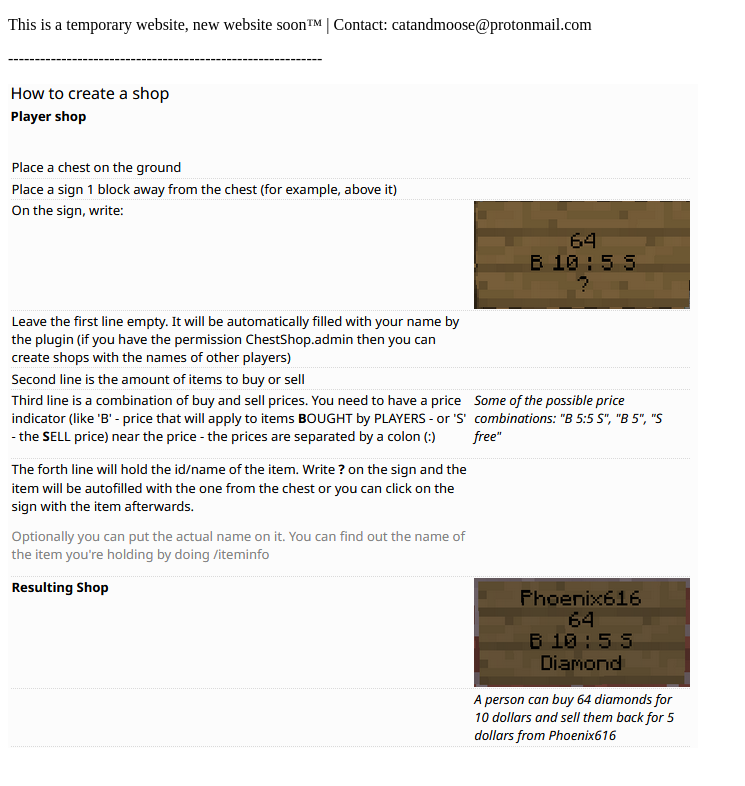
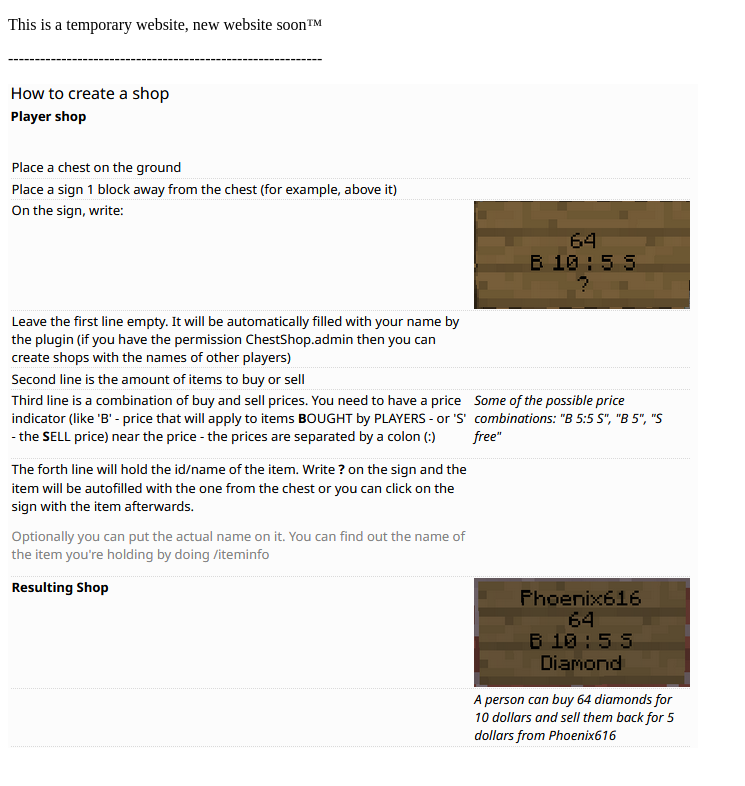
Before and after one commit to catandmoose/catandmoose.github.io, a plain HTML site: page index.html in a window 1280 px wide. Shown: the whole page, without its empty margins (0-745 px from the left). Drawn offline with Linux system fonts and the light colour scheme.

Commit message:
Update index.html

```diff
--- a/index.html
+++ b/index.html
@@ -1,6 +1,6 @@
 <!DOCTYPE html>
 <head>
-  <p>This is a temporary website, new website soon™ | Contact: catandmoose@protonmail.com</p>
+  <p>This is a temporary website, new website soon™</p>
   <p>-----------------------------------------------------------</p>
 </head>
 <body>
```
